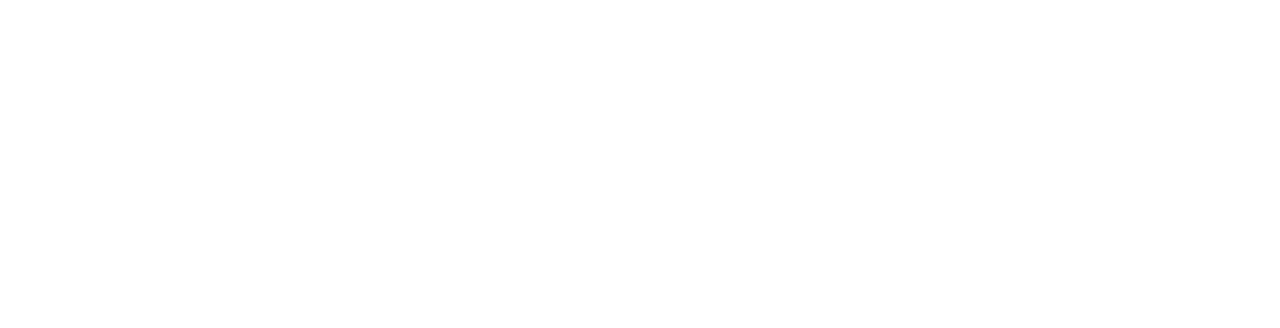
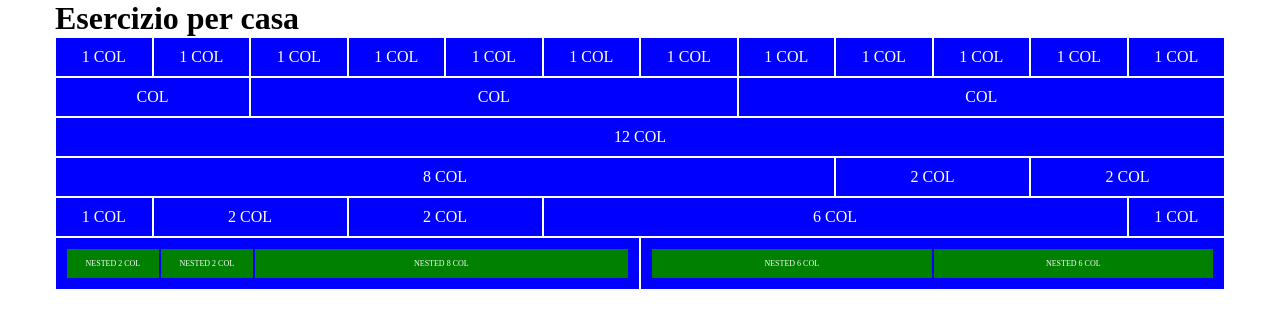
Before and after one commit to matteobonesini/html-css-12bool, a plain HTML site: page index.html in a window 1280 px wide. Drawn offline with Linux system fonts and the light colour scheme.

Commit message:
Prima Parte

```diff
--- a/css/style.css
+++ b/css/style.css
@@ -11,10 +11,15 @@
     background-color: blue;
     color: white;
     border: 1px solid white;
+    padding: 10px;
+    text-align: center;
 }
 
 .green {
     background-color: green;
     color: white;
     border: 1px solid blue;
+    padding: 10px;
+    text-align: center;
+    font-size: 0.5em;
 }
--- a/index.html
+++ b/index.html
@@ -13,5 +13,179 @@
     </head>
     <body>
 
+        <main>
+
+            <div class="container">
+
+                <h1>Esercizio per casa</h1>
+
+                <div class="row">
+
+                    <div class="col-lg-1">
+                        <div class="blue">1 COL</div>
+                    </div>
+
+                    <div class="col-lg-1">
+                        <div class="blue">1 COL</div>
+                    </div>
+
+                    <div class="col-lg-1">
+                        <div class="blue">1 COL</div>
+                    </div>
+
+                    <div class="col-lg-1">
+                        <div class="blue">1 COL</div>
+                    </div>
+
+                    <div class="col-lg-1">
+                        <div class="blue">1 COL</div>
+                    </div>
+
+                    <div class="col-lg-1">
+                        <div class="blue">1 COL</div>
+                    </div>
+
+                    <div class="col-lg-1">
+                        <div class="blue">1 COL</div>
+                    </div>
+
+                    <div class="col-lg-1">
+                        <div class="blue">1 COL</div>
+                    </div>
+
+                    <div class="col-lg-1">
+                        <div class="blue">1 COL</div>
+                    </div>
+
+                    <div class="col-lg-1">
+                        <div class="blue">1 COL</div>
+                    </div>
+
+                    <div class="col-lg-1">
+                        <div class="blue">1 COL</div>
+                    </div>
+
+                    <div class="col-lg-1">
+                        <div class="blue">1 COL</div>
+                    </div>
+
+                </div>
+
+                <div class="row">
+
+                    <div class="col-lg-2">
+                        <div class="blue">COL</div>
+                    </div>
+
+                    <div class="col-lg-5">
+                        <div class="blue">COL</div>
+                    </div>
+
+                    <div class="col-lg-5">
+                        <div class="blue">COL</div>
+                    </div>
+
+                </div>
+
+                <div class="row">
+
+                    <div class="col-lg-12">
+                        <div class="blue">12 COL</div>
+                    </div>
+
+                </div>
+
+                <div class="row">
+
+                    <div class="col-lg-8">
+                        <div class="blue">8 COL</div>
+                    </div>
+
+                    <div class="col-lg-2">
+                        <div class="blue">2 COL</div>
+                    </div>
+
+                    <div class="col-lg-2">
+                        <div class="blue">2 COL</div>
+                    </div>
+
+                </div>
+
+                <div class="row">
+
+                    <div class="col-lg-1">
+                        <div class="blue">1 COL</div>
+                    </div>
+
+                    <div class="col-lg-2">
+                        <div class="blue">2 COL</div>
+                    </div>
+
+                    <div class="col-lg-2">
+                        <div class="blue">2 COL</div>
+                    </div>
+
+                    <div class="col-lg-6">
+                        <div class="blue">6 COL</div>
+                    </div>
+
+                    <div class="col-lg-1">
+                        <div class="blue">1 COL</div>
+                    </div>
+
+                </div>
+
+                <div class="row">
+
+                    <div class="col">
+
+                        <div class="blue">
+
+                            <div class="row">
+
+                                <div class="col-lg-2">
+                                    <div class="green">NESTED 2 COL</div>
+                                </div>
+
+                                <div class="col-lg-2">
+                                    <div class="green">NESTED 2 COL</div>
+                                </div>
+
+                                <div class="col-lg-8">
+                                    <div class="green">NESTED 8 COL</div>
+                                </div>
+
+                            </div>
+
+                        </div>
+
+                    </div>
+
+                    <div class="col">
+
+                        <div class="blue">
+
+                            <div class="row">
+
+                                <div class="col-lg-6">
+                                    <div class="green">NESTED 6 COL</div>
+                                </div>
+
+                                <div class="col-lg-6">
+                                    <div class="green">NESTED 6 COL</div>
+                                </div>
+
+                            </div>
+
+                        </div>
+
+                    </div>
+
+                </div>
+
+            </div>
+
+        </main>
+
     </body>
 </html>
```
